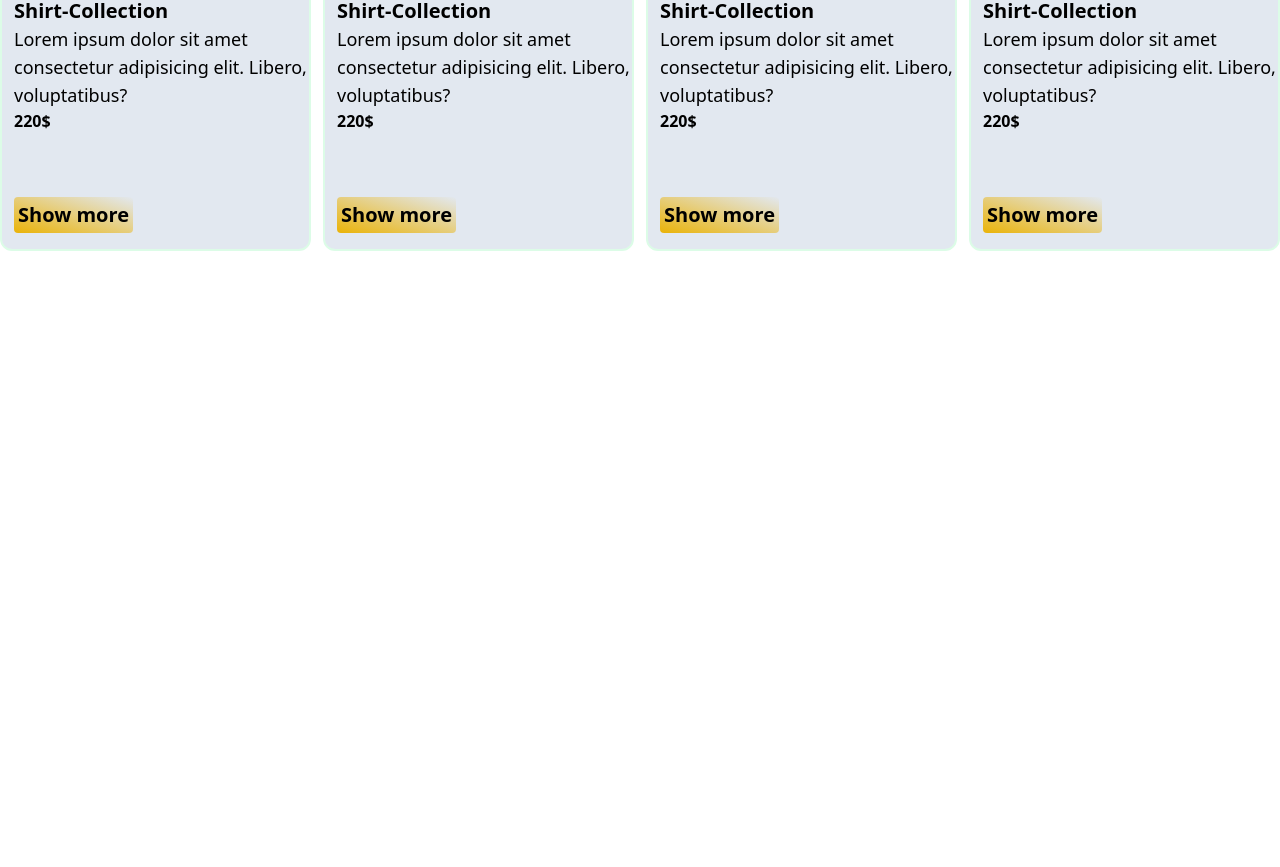
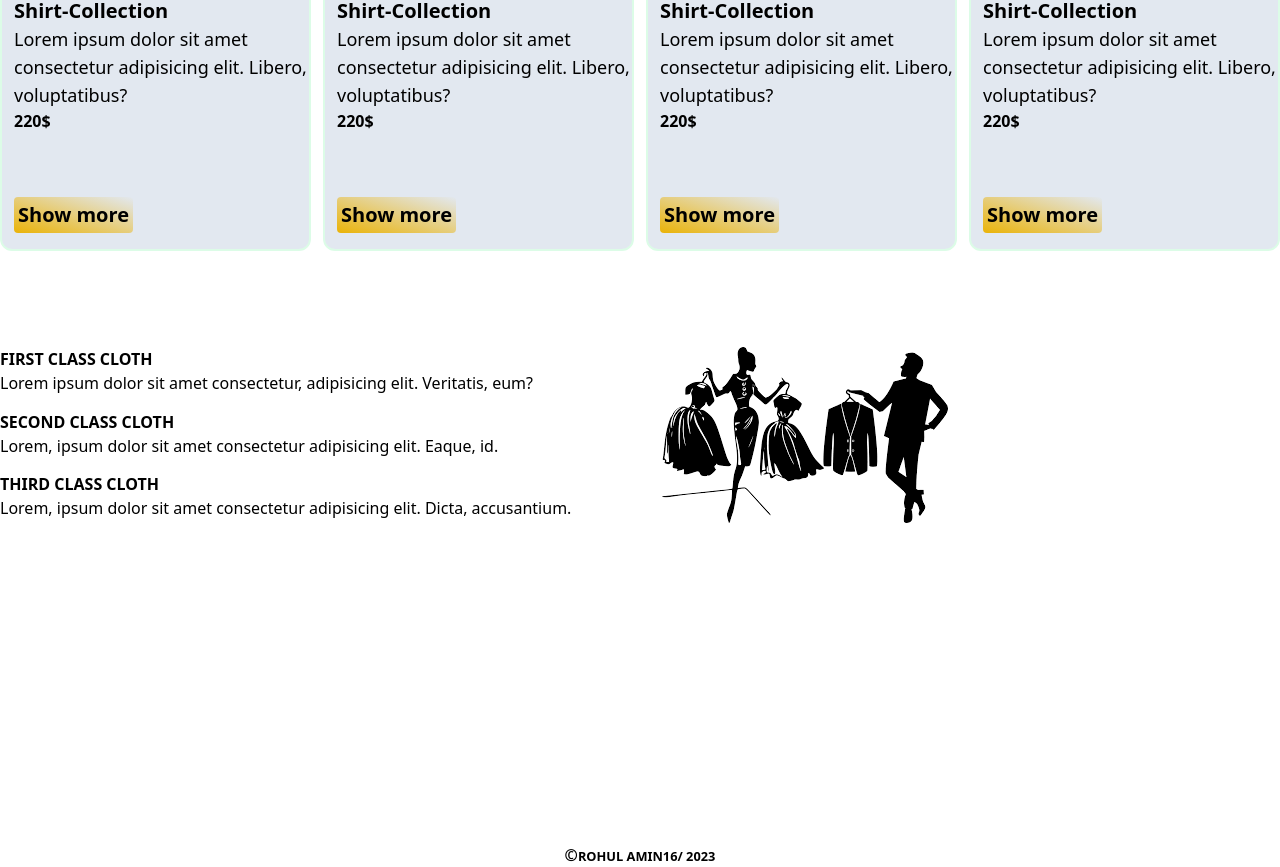
Before and after one commit to Rohul1/tailwind-prac, a plain HTML site: page index.html in a window 1280 px wide. Shown: the part 612-1479 px from the top of the page. Before the commit the page ends 911 px from the top, so only its background shows below. Drawn offline with nearby package versions, Linux system fonts and the light colour scheme.

Commit message:
footer added

```diff
--- a/index.html
+++ b/index.html
@@ -83,5 +83,29 @@
                 </div>
             </div>
         </div>
+        <!-- row - colm-sec -->
+        <section class="mt-24 grid grid-cols-1 md:grid-cols-2 gap-3 mb-80">
+            <div class="order-2 md:order-1">
+                <h1 class="uppercase font-semibold">First Class Cloth</h1>
+                <p>Lorem ipsum dolor sit amet consectetur, adipisicing elit. Veritatis, eum?</p>
+            </div>
+            <div class="row-span-3 order-1 md:order-2 ps-4">
+                <img src="images/fashion.jpg" alt="">
+            </div>
+            <div class="order-3">
+                <h1 class="uppercase font-semibold">Second Class Cloth</h1>
+                <p>Lorem, ipsum dolor sit amet consectetur adipisicing elit. Eaque, id.</p>
+            </div>
+            <div class="order-4">
+                <h1 class="uppercase font-semibold">Third Class Cloth</h1>
+                <p>Lorem, ipsum dolor sit amet consectetur adipisicing elit. Dicta, accusantium.
+                </p>
+            </div>
+        </section>
     </main>
+    <footer>
+        <div class="text-center uppercase font-semibold">
+            &copy;<small>rohul amin16/ 2023</small>
+        </div>
+    </footer>
 </body>
```
Also changed, not shown: images/fashion.jpg (added).
